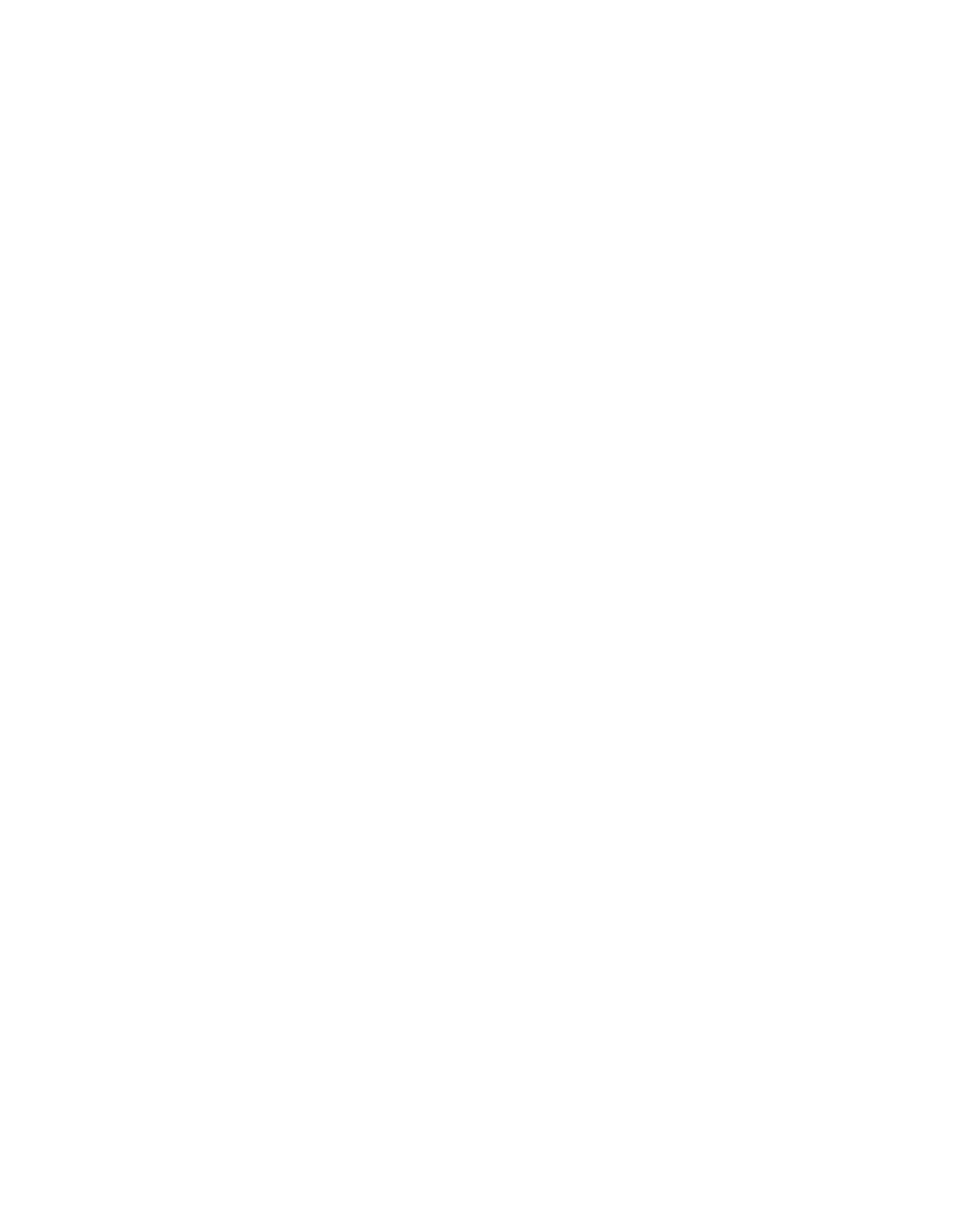
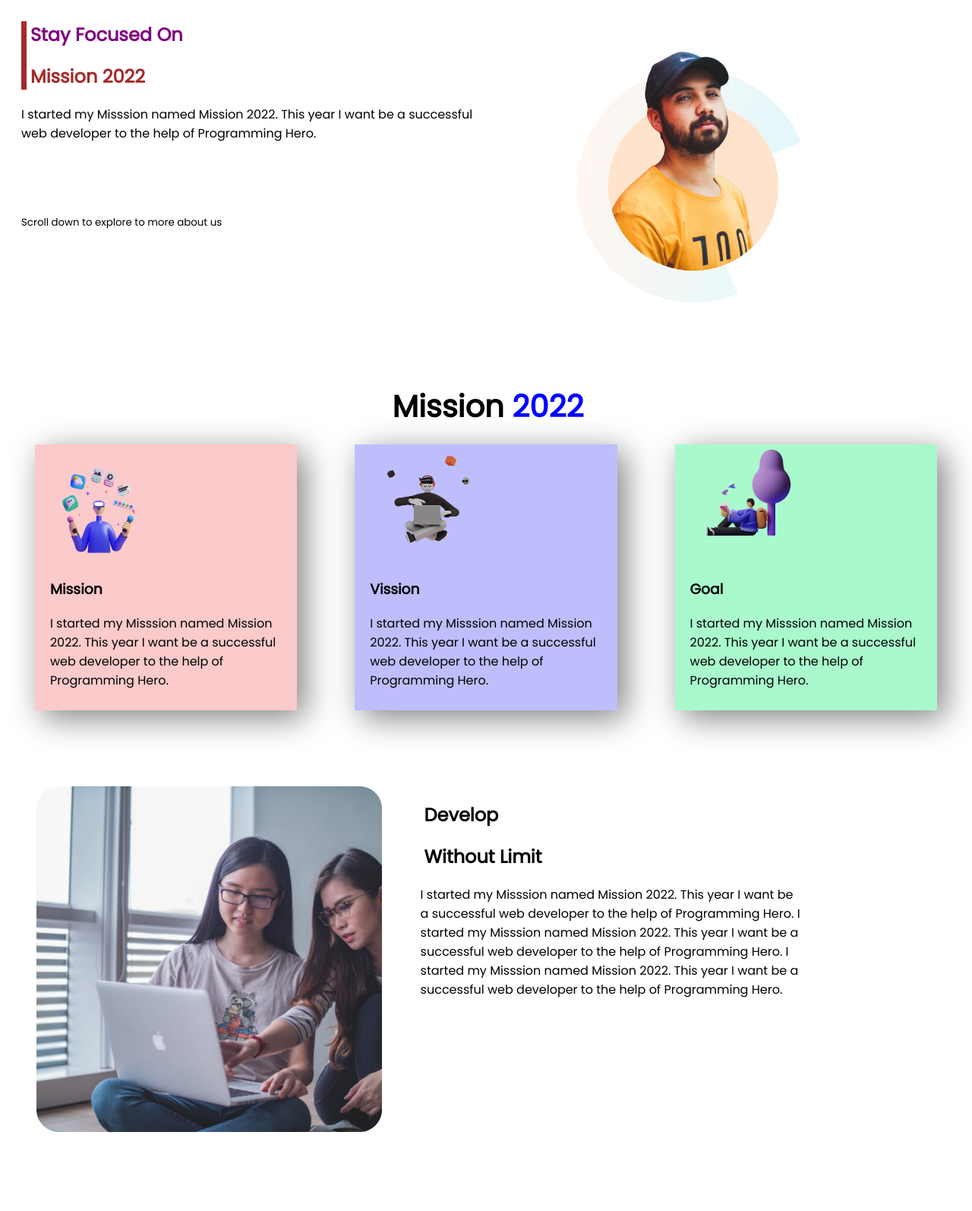
Before and after one commit to gandib/mission-2022, a plain HTML site: page index.html in a window 1280 px wide. Shown: the top 1594 px of the page at 76% size. Before the commit the page ends 800 px from the top, so only its background shows below. Drawn offline with Linux system fonts and the light colour scheme; grey boxes are pictures that could not be loaded.

Commit message:
footer added

```diff
--- a/index.html
+++ b/index.html
@@ -6,10 +6,125 @@
     <meta http-equiv="X-UA-Compatible" content="IE=edge">
     <meta name="viewport" content="width=device-width, initial-scale=1.0">
     <title>Mision 2022</title>
+    <link rel="preconnect" href="https://fonts.googleapis.com">
+    <link rel="preconnect" href="https://fonts.gstatic.com" crossorigin>
+    <link href="https://fonts.googleapis.com/css2?family=Poppins&display=swap" rel="stylesheet">
+    <link rel="stylesheet" href="style.css">
 </head>
 
 <body>
+    <section class="flexible-container">
+        <div class="half-width">
+            <div class="borde-left">
+                <h1 class="color-purple">Stay Focused On</h1>
+                <h2 class="color-brown">Mission 2022</h2>
+            </div>
+            <p>I started my Misssion named Mission 2022. This year I want be a successful web developer to the help of
+                Programming Hero.</p>
+            <a class="link-button" href="">Explore Now</a>
+            <p class="scroll-text">
+                <small>Scroll down to explore to more about us</small>
+            </p>
+        </div>
+        <div class="half-width">
+            <img src="images/person/person-0-1.png" alt="">
+        </div>
+    </section>
 
+
+    <section>
+        <div>
+            <h1 class="mission-test">Mission <span class="color-blue">2022</span></h1>
+        </div>
+        <div class="flexible-container">
+            <div id="firt-illus" class="mission-2022-section">
+                <img class="illustration-pic" src="images/illustrators/illustrator-1.png" alt="">
+                <h3>Mission</h3>
+                <p>I started my Misssion named Mission 2022. This year I want be a successful web developer to the help
+                    of
+                    Programming Hero.</p>
+            </div>
+            <div id="second-illus" class="mission-2022-section">
+                <img class="illustration-pic" src="images/illustrators/illustrator-2.png" alt="">
+                <h3>Vission</h3>
+                <p>
+                <p>I started my Misssion named Mission 2022. This year I want be a successful web developer to the help
+                    of
+                    Programming Hero.</p>
+                </p>
+            </div>
+            <div id="third-illus" class="mission-2022-section">
+                <img class="illustration-pic" src="images/illustrators/illustrator-3.png" alt="">
+                <h3>Goal</h3>
+                <p>I started my Misssion named Mission 2022. This year I want be a successful web developer to the help
+                    of
+                    Programming Hero.</p>
+            </div>
+        </div>
+    </section>
+
+    <section id="develop-section" class="new-flexible-container">
+        <div class="new-half-width">
+            <img src="images/pictures/coding.png" alt="">
+        </div>
+        <div class="new-half-width">
+            <h1>Develop</h1>
+            <h1>Without Limit</h1>
+            <p>I started my Misssion named Mission 2022. This year I want be a successful web developer to the help of
+                Programming Hero.
+                I started my Misssion named Mission 2022. This year I want be a successful web developer to the help of
+                Programming Hero.
+                I started my Misssion named Mission 2022. This year I want be a successful web developer to the help of
+                Programming Hero.</p>
+            <a class="link-button" href="">Read the Documentation</a>
+        </div>
+    </section>
+
+    <section id="global-section" class="new-flexible-container">
+        <div class="new-half-width">
+            <h1>Know our</h1>
+            <h1>Global Community</h1>
+            <p>I started my Misssion named Mission 2022. This year I want be a successful web developer to the help of
+                Programming Hero.
+                I started my Misssion named Mission 2022. This year I want be a successful web developer to the help of
+                Programming Hero.
+                I started my Misssion named Mission 2022. This year I want be a successful web developer to the help of
+                Programming Hero.</p>
+            <a class="link-button" href="">Read the Documentation</a>
+        </div>
+        <div class="new-half-width">
+            <img src="images/pictures/project.png" alt="">
+        </div>
+    </section>
+
+    <section>
+        <div>
+            <h1 class="mission-test">Build <span class="color-blue">Corona App</span></h1>
+        </div>
+        <div class="flexible-container">
+            <div class="new-half-width">
+                <img src="images/pictures/app.png" alt="">
+            </div>
+            <div class="new-half-width">
+                <h1>Develop</h1>
+                <h1>Without Limit</h1>
+                <p>I started my Misssion named Mission 2022. This year I want be a successful web developer to the help
+                    of
+                    Programming Hero.
+                    I started my Misssion named Mission 2022. This year I want be a successful web developer to the help
+                    of
+                    Programming Hero.
+                    I started my Misssion named Mission 2022. This year I want be a successful web developer to the help
+                    of
+                    Programming Hero.</p>
+                <a class="link-button" href="">Read the Documentation</a>
+            </div>
+        </div>
+    </section>
 </body>
+<footer>
+    <h1 class="footer-h1">Mission <span id="color-tomato">2022</span></h1>
+    <p class="footer-p">Hard work</p>
+</footer>
 
 </html>
--- a/style.css
+++ b/style.css
@@ -0,0 +1,114 @@
+body{
+    font-family: 'Poppins', sans-serif;
+}
+.flexible-container{
+    display: flex;
+    margin-bottom: 100px;
+
+
+}
+.color-purple{
+    color: purple;
+}
+.color-brown{
+    color: brown;
+}
+.half-width{
+width: 50%;
+padding-left: 20px;
+}
+.half-width img{
+    width: 50%;
+    padding-left: 100px;
+}
+.borde-left{
+    text-decoration: none;
+    border-left: 7px solid;
+    border-color: brown;
+    border-image-slice: 1;
+
+}
+h1{
+
+    padding-left: 5px;
+}
+h2{
+    padding-left: 5px;
+}
+.link-button{
+    text-decoration: none;
+    background-image: -moz-linear-gradient(orange, tomato);
+    padding: 10px 40px;
+    border-radius: 5px;
+    color: white;
+    font-weight: 700;
+}
+.scroll-text{
+    margin-top: 50px
+}
+.mission-test{
+    font-size: 40px;
+    text-align: center;
+    margin-bottom: 20px;
+}
+.color-blue{
+    color: blue;
+}
+.mission-2022-section{
+width: 30%;
+height: 350px;
+margin-left: 3%;
+margin-right: 3%;
+padding-left: 20px;
+box-shadow: 10px 10px 40px gray;
+}
+.illustration-pic{
+    width: 150px;
+    height: 150px;
+}
+#firt-illus{
+    background-color: rgba(247, 157, 157, 0.541);
+}
+#second-illus{
+background-color: rgba(77, 77, 247, 0.363);
+}
+#third-illus{
+background-color: rgba(92, 243, 160, 0.521);
+}
+#develop-section{
+    margin-top: 100px;
+}
+.new-flexible-container{
+    display: flex;
+}
+.new-half-width{
+    width: 40%;
+    padding-left: 20px;
+
+}
+.new-half-width img{
+    width: 90%;
+    margin-left: 20px;
+    margin-right: 20px;
+}
+#global-section{
+    margin-top: 100px;
+}
+footer{
+    background-color: black;
+    height: 200px;
+}
+.footer-h1{
+    padding-top: 50px;
+    text-align: center;
+    color: white;
+    font-family: 'Courier New', Courier, monospace;
+
+}
+.footer-p{
+    color: white;
+    text-align: center;
+}
+#color-tomato{
+    color: tomato;
+}
```
Also changed, not shown: images/person/person-0-1.png (added).
